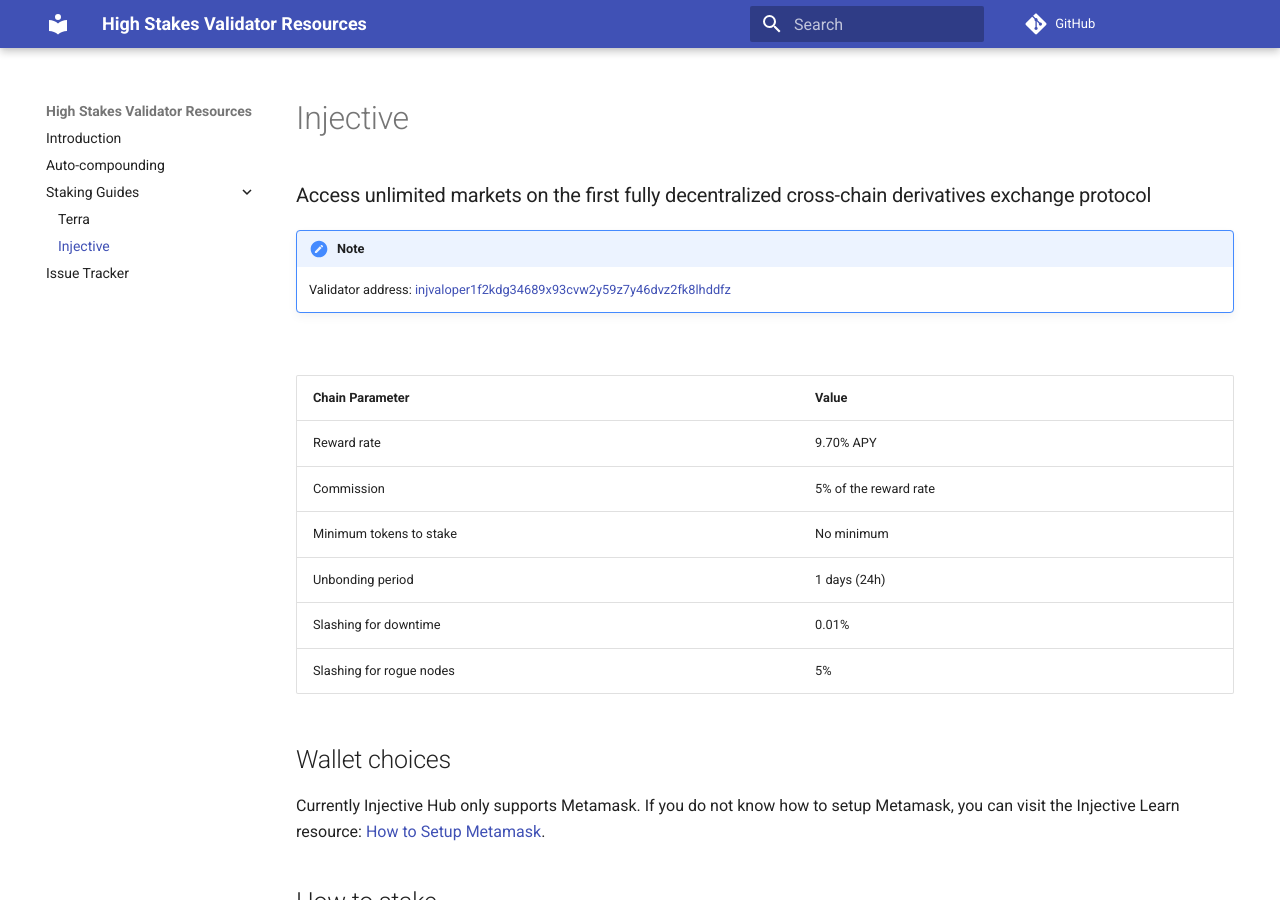
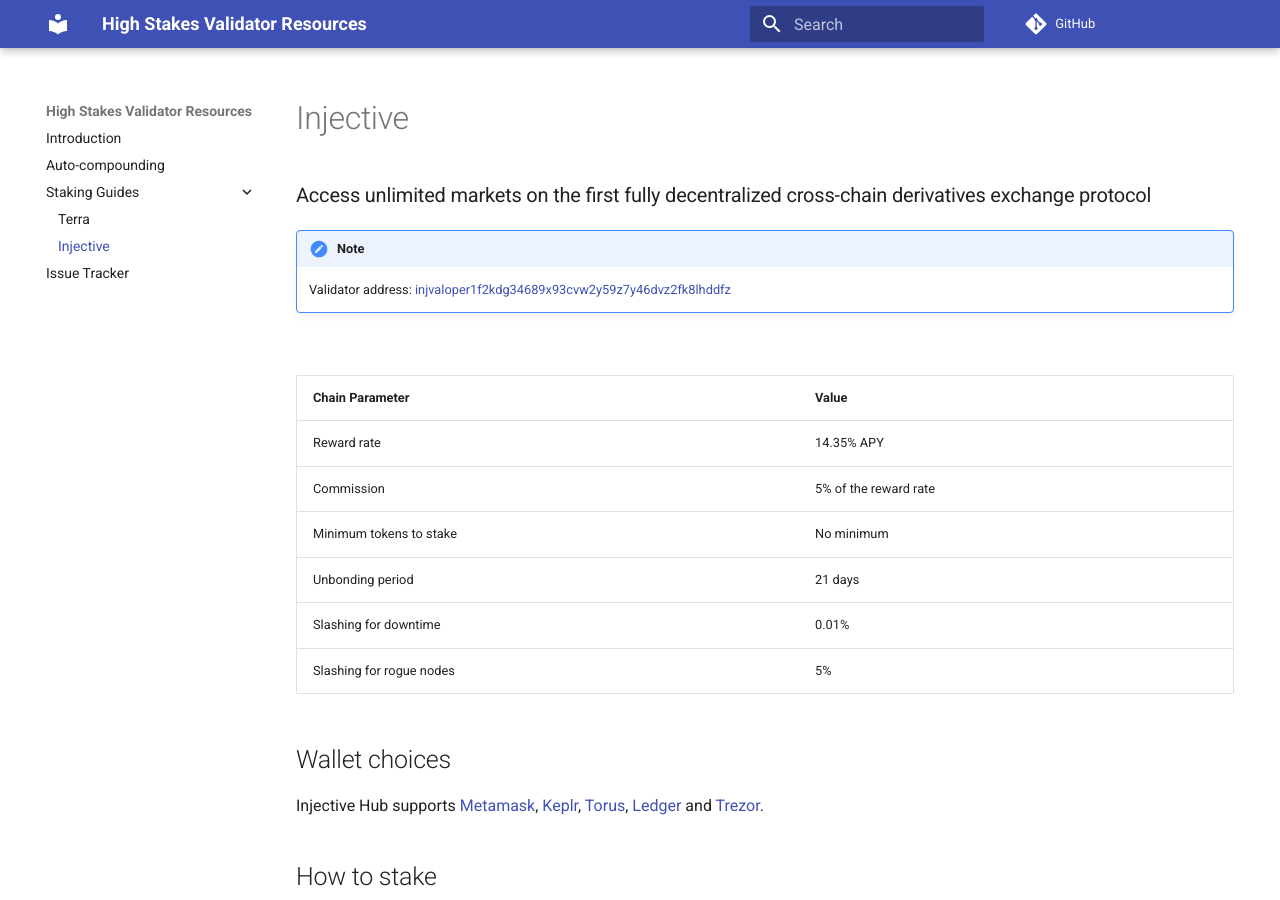
Before and after one commit to HighStakesSwitzerland/docs, an MkDocs documentation site: the page built from docs/delegating/injective.md, in a window 1280 px wide and 900 px high. Built offline with MkDocs 1.6.1 and Material for MkDocs 9.7.7, drawn with Linux system fonts in a browser that asks for light colours; comment, search, counter and statistics services are not loaded; some of the changed text lies outside the part shown.

Commit message:
updated docs

```diff
--- a/docs/delegating/injective.md
+++ b/docs/delegating/injective.md
@@ -15,21 +15,21 @@
 
 | Chain Parameter            | Value                 |
 |----------------------------|-----------------------|
-| Reward rate                | 9.70% APY             |
+| Reward rate                | 14.35% APY             |
 | Commission                 | 5% of the reward rate |
 | Minimum tokens to stake    | No minimum            |
-| Unbonding period           | 1 days (24h)          |
+| Unbonding period           | 21 days               |
 | Slashing for downtime      | 0.01%                 |
 | Slashing for rogue nodes   | 5%                    |
 
 ## Wallet choices
 
-Currently Injective Hub only supports Metamask. If you do not know how to setup Metamask, you can visit the Injective Learn resource: [How to Setup Metamask](https://blog.injectiveprotocol.com/how-to-set-up-metamask/){target=_blank}.
+Injective Hub supports [Metamask](https://metamask.io/){target=_blank}, [Keplr](https://wallet.keplr.app/){target=_blank}, [Torus](https://tor.us/){target=_blank}, [Ledger](https://www.ledger.com/){target=_blank} and [Trezor](https://trezor.io/){target=_blank}.
 
 
 ## How to stake
 
-1. Got to [https://hub.injective.network/](https://hub.injective.network/){target=_blank} and connect the web3 wallet (either MetaMask or Ledger) you are using to store your INJ (ERC-20) tokens.
+1. Got to [https://hub.injective.network/](https://hub.injective.network/){target=_blank} and connect the web3 wallet you are using to store your INJ (ERC-20) tokens.
 2. Click Wallet from the top menu bar to open the wallet page and transfer your INJ to the Injective Chain using the Injective to Ethereum bidirectional ERC-20 Bridge
 3. Open [High Stakes Validators](https://hub.injective.network/validators/injvaloper1f2kdg34689x93cvw2y59z7y46dvz2fk8lhddfz){target=_blank} page
 4. Enter the amount to stake, click Delegate, and sign the delegation transaction via MetaMask.
@@ -40,13 +40,13 @@
 
 ??? note "Which wallets are currently supported?"
 
-    Currently, only the Metamask extension on the desktop browser and Ledger are supported.
+    Currently Metamask, Keplr, Torus, Ledger and Trezro supported.
 
 ??? note "Do I need ETH to pay for Gas fees?"
 
     Yes, but only for the approval, deposit, and withdrawal of your tokens when performing transactions on through Ethereum
 
-??? node "Can I stake using a Ledger?"
+??? note "Can I stake using a Ledger?"
 
     Yes, Injective have a native integration and you can stake directly with a Ledger.
 
```
Also changed, not shown: docs/delegating/terra.md (+5 -5 lines), 1 other file.
